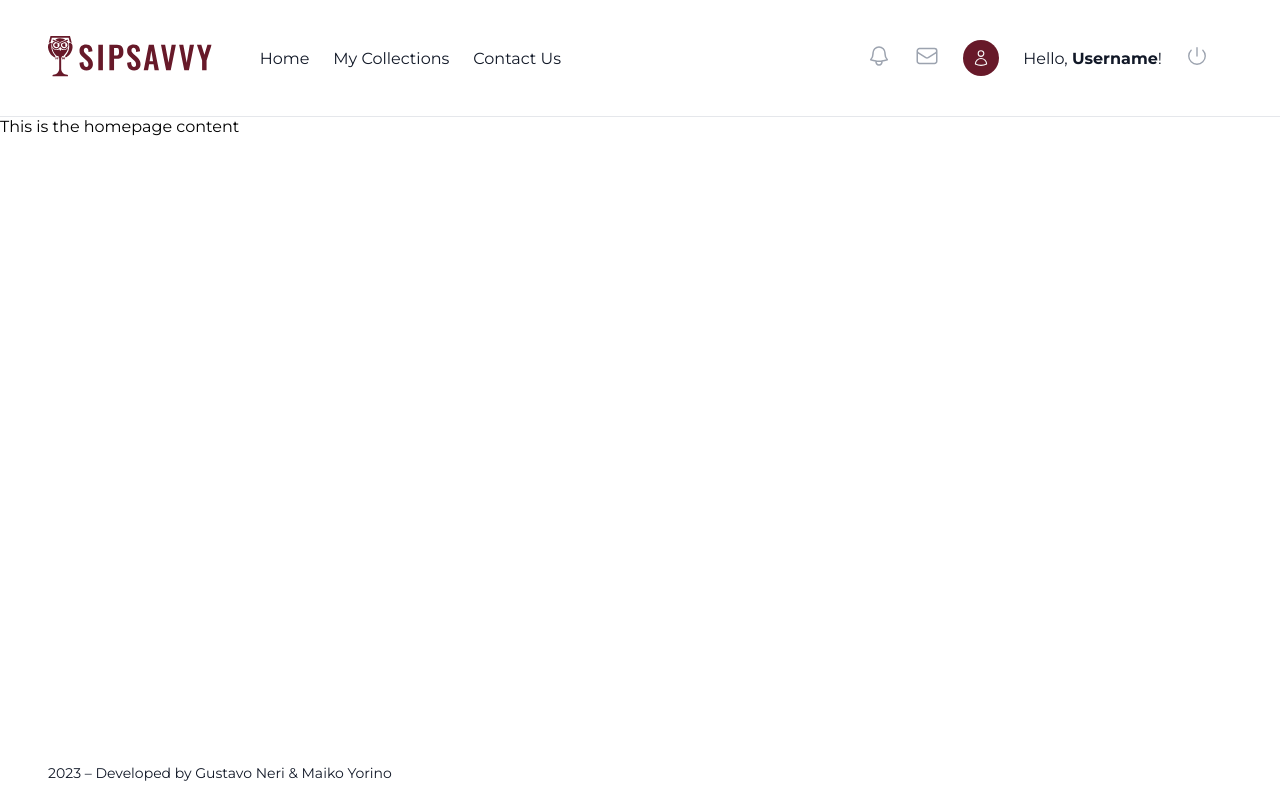
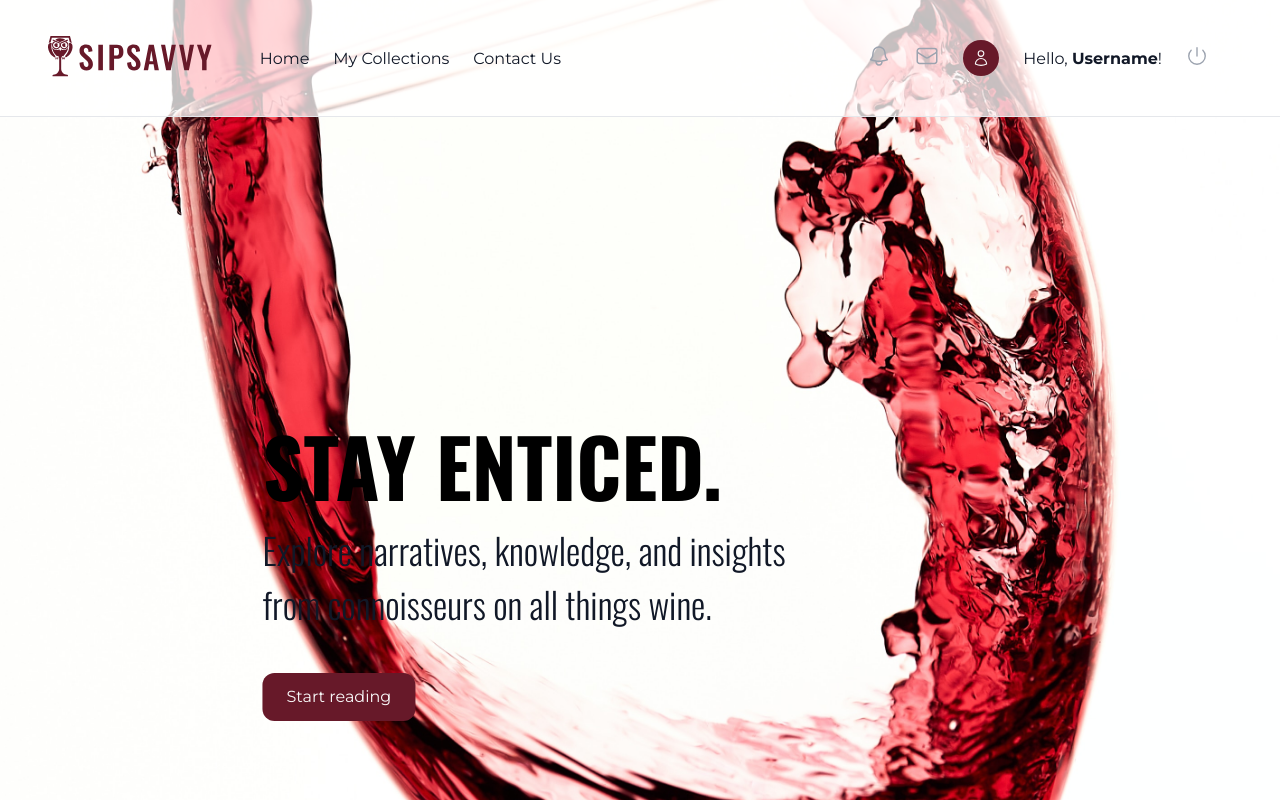
Before and after one commit to maiko-y77/SipSavvy-Gustavo-Maiko, a Next.js app in the folder client/: page / in a window 1280 px wide. Shown: the top 802 px of the page. Built offline with nearby package versions, Linux system fonts and the light colour scheme.

Commit message:
homepage developed

```diff
--- a/client/src/app/globals.scss
+++ b/client/src/app/globals.scss
@@ -1,8 +1,11 @@
-@import url('https://fonts.googleapis.com/css2?family=Montserrat:wght@300;400;700&family=Oswald&display=swap');
+@import url('https://fonts.googleapis.com/css2?family=Montserrat:wght@300;400;700&family=Oswald:wght@300;400;700&display=swap');
 @import "../styles/mixins.scss";
 @import "../styles/colors.scss";
 @import "../styles/typography.scss";
 @import "../styles/navbar.scss";
+
+// Page stylesheets
+@import "../styles/pages/home.scss";
 
 * {
   margin: 0;
--- a/client/src/app/page.tsx
+++ b/client/src/app/page.tsx
@@ -1,11 +1,19 @@
 //HOME PAGE
-import Footer from "@/components/Footer";
-import Navbar from "@/components/Navbar";
 
 export default function Home() {
   return (
     <>
-      This is the homepage content
+    <div className="full-width hero">
+        <div className="hero-content">
+          <h1>Stay enticed.</h1>
+          <p>
+            Explore narratives, knowledge, and insights from connoisseurs on all things wine.
+          </p>
+          <button className="primary-btn">Start reading</button>
+        </div>
+        <div className="bg-image"></div>
+    </div>
+    <div className="bg-image"></div>
     </>
   )
 }
--- a/client/src/styles/mixins.scss
+++ b/client/src/styles/mixins.scss
@@ -6,6 +6,16 @@
     border-radius: 12px;
     background: $primary;
     color: $brand_white;
+    outline: none;
+    border: none;
+    cursor: pointer;
+    color: var(--brand-brand-white, #FAFAFA);
+    /* Body */
+    font-family: Montserrat;
+    font-size: 16px;
+    font-style: normal;
+    font-weight: 400;
+    line-height: 150%; /* 24px */
 }
 
 @mixin font-oswald-style-height-normal {
--- /dev/null
+++ b/client/src/styles/pages/home.scss
@@ -0,0 +1,66 @@
+// Homepage styles
+.hero{
+    display: flex;
+    width: 1632px;
+    height: 100%;
+    padding: 308px 511px 307px 318px;
+    align-items: center;
+    justify-content: center;
+    flex-shrink: 0;
+
+    .hero-content{
+        width: 803px;
+        height: 344px;
+        flex-shrink: 0;
+        margin: 0 auto;
+        transform: translate(15%);
+
+        h1{
+           /* Title */
+            font-family: Oswald;
+            font-size: 80px;
+            font-style: normal;
+            font-weight: 700;
+            line-height: 100%; /* 80px */
+            text-transform: uppercase;
+        }
+
+        p{
+
+            display: flex;
+            width: 531px;
+            height: 96px;
+            flex-direction: column;
+            justify-content: center;
+            flex-shrink: 0;
+            margin-top: 24px;
+
+            color: $neutrals_black;
+
+            /* Subtitle */
+            font-family: Oswald;
+            font-size: 36px;
+            font-style: normal;
+            font-weight: 300;
+            line-height: 150%; /* 54px */
+        }
+
+        button{
+            @include primary_btn;
+            margin-top: 48px;
+        }
+    }
+}
+
+.bg-image{
+    position: fixed;
+    top: 0;
+    left: 0;
+    z-index: -1;
+    width: 100%;
+    height: 100vh;
+    object-fit: cover;
+    background: url(/images/bg.jpg), lightgray 50% / cover no-repeat;
+    background-size: 100%;
+    background-position: center;
+}
```
Also changed, not shown: client/public/images/bg.jpg (added).
